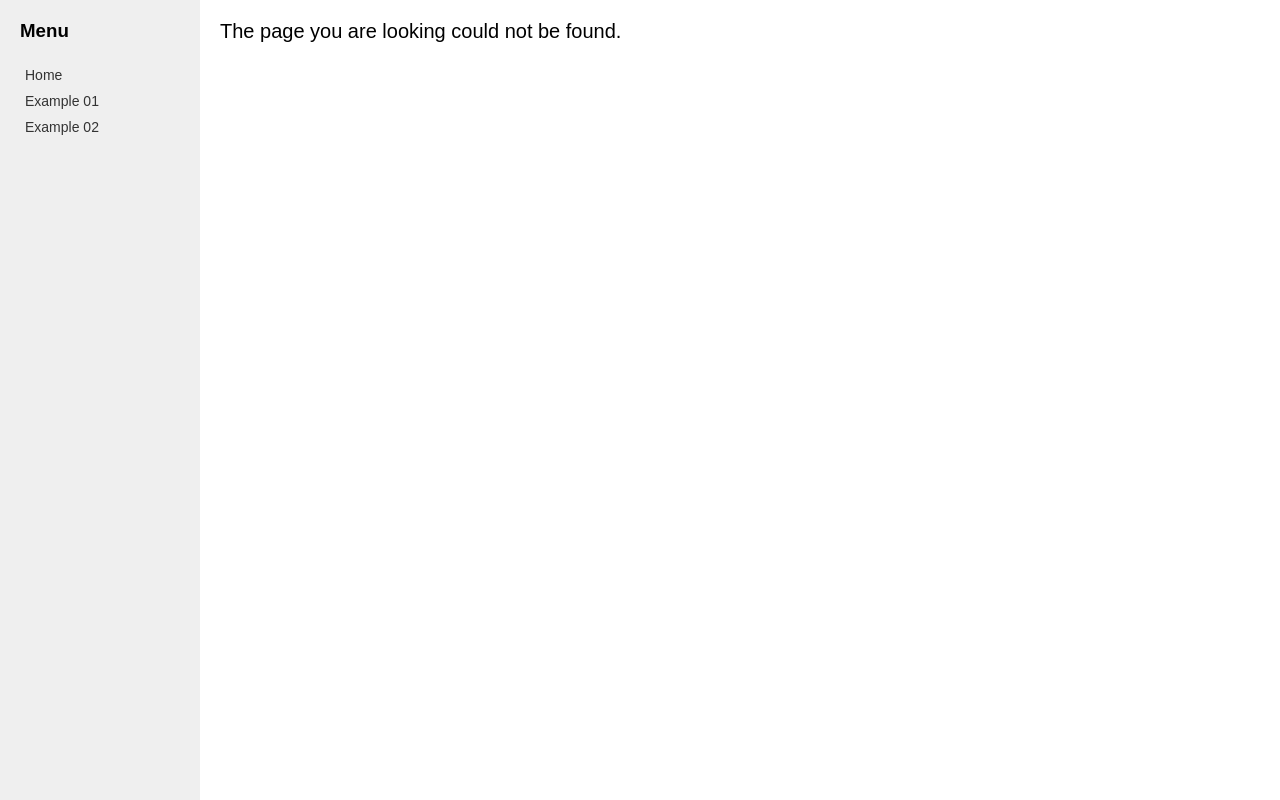
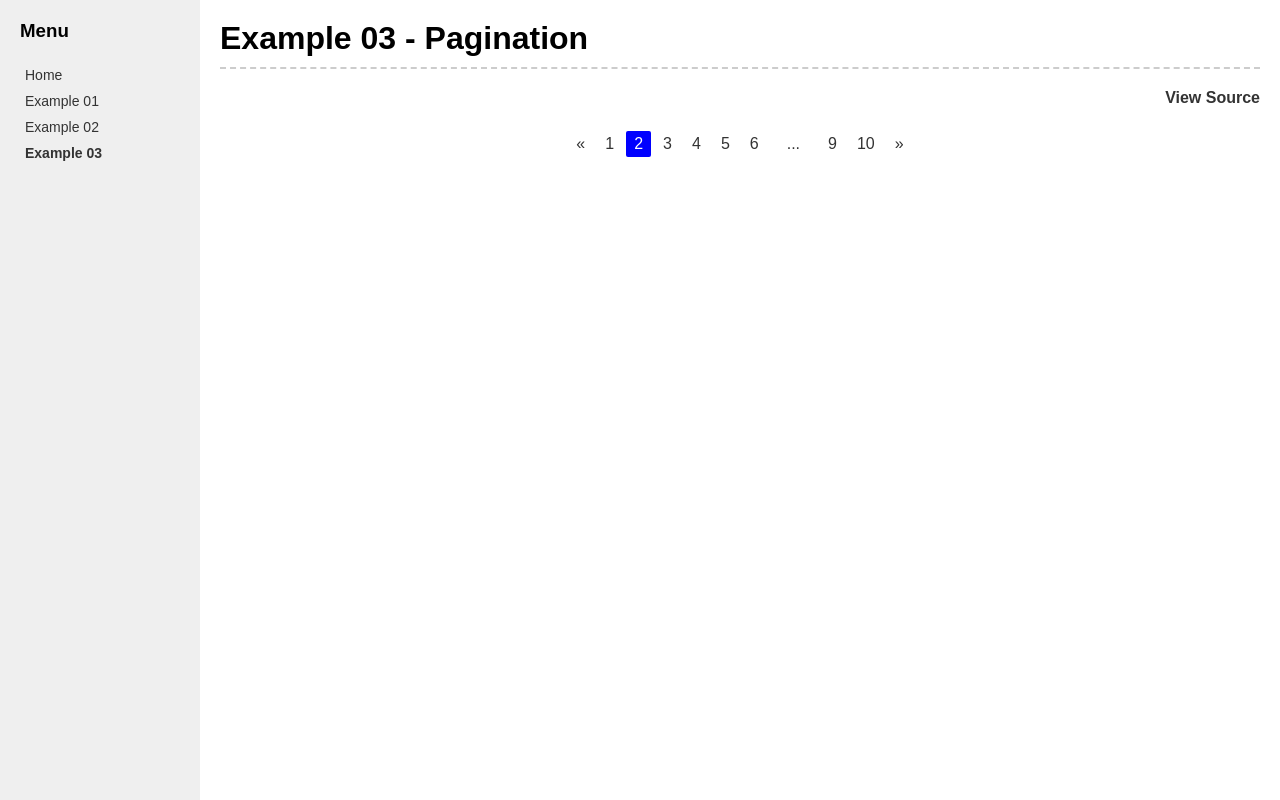
Before and after one commit to ratchagarn/react-showcase, a React (Create React App) app: page /#/example03 in a window 1280 px wide. Built offline with nearby package versions, Linux system fonts and the light colour scheme.

Commit message:
Init Example 03

```diff
--- a/package.json
+++ b/package.json
@@ -3,8 +3,10 @@
   "version": "0.1.0",
   "private": true,
   "dependencies": {
+    "axios": "^0.18.0",
     "react": "^16.4.2",
     "react-dom": "^16.4.2",
+    "react-paginate": "^5.2.4",
     "react-router-dom": "^4.3.1",
     "react-scripts": "1.1.4",
     "styled-components": "^3.4.2"
--- a/public/index.html
+++ b/public/index.html
@@ -19,7 +19,7 @@
       work correctly both with client-side routing and a non-root public URL.
       Learn how to configure a non-root public URL by running `npm run build`.
     -->
-    <title>React App</title>
+    <title>React Showcase</title>
   </head>
   <body>
     <noscript>
--- a/src/App.js
+++ b/src/App.js
@@ -7,6 +7,7 @@ import Layout from 'UI/Layout'
 import Home from 'features/Home'
 import Example01 from 'features/Example01'
 import Example02 from 'features/Example02'
+import Example03 from 'features/Example03'
 import NoMatch from 'features/NoMatch'
 
 
@@ -47,6 +48,7 @@ class App extends Component {
             <Route exact path="/" component={Home} />
             <Route path="/example01" component={Example01} />
             <Route path="/example02" component={Example02} />
+            <Route path="/example03" component={Example03} />
             <Route component={NoMatch} />
           </Switch>
         </Layout>
--- a/src/UI/Layout.js
+++ b/src/UI/Layout.js
@@ -16,6 +16,10 @@ const menu = [
   {
     name: 'Example 02',
     path: '/example02',
+  },
+  {
+    name: 'Example 03',
+    path: '/example03',
   },
 ]
 
--- /dev/null
+++ b/src/UI/Pagination.js
@@ -0,0 +1,81 @@
+/**
+ * -=-=-=-=-=-=-=-=-=-=-=-=-=-=-=-=-=-=-=-=-=-=-=-=-=-=-=-=
+ * Features - Example03/Pagination
+ * -=-=-=-=-=-=-=-=-=-=-=-=-=-=-=-=-=-=-=-=-=-=-=-=-=-=-=-=
+ */
+import React from 'react'
+import styled from 'styled-components'
+import ReactPaginate from 'react-paginate'
+
+export const Pagination = ({
+  className,
+  pageCount,
+  initialPage,
+  marginPagesDisplayed,
+  pageRangeDisplayed,
+  onPageChange,
+}) => (
+  <div className={className}>
+    <ReactPaginate
+      pageCount={pageCount}
+      initialPage={initialPage}
+      marginPagesDisplayed={marginPagesDisplayed}
+      pageRangeDisplayed={pageRangeDisplayed}
+      onPageChange={onPageChange}
+      previousLabel="«"
+      nextLabel="»"
+      breakLabel={<span>...</span>}
+      breakClassName="break-me"
+      containerClassName="pagination"
+      subContainerClassName="pages pagination"
+      activeClassName="active"
+    />
+  </div>
+)
+
+Pagination.defaultProps = {
+  pageCount: 1,
+  initialPage: 1,
+  marginPagesDisplayed: 2,
+  pageRangeDisplayed: 5,
+  onPageChange: () => {},
+}
+
+export default styled(Pagination)`
+  .pagination {
+    margin: 0;
+    padding: 0;
+    list-style: none;
+    text-align: center;
+
+    > li {
+      display: inline-block;
+      margin: 0 2px;
+
+      > a {
+        display: inline-block;
+        padding: 4px 8px;
+        color: #333;
+        cursor: pointer;
+        border-radius: 2px;
+        outline: none;
+        transition: .2s;
+
+        &:hover {
+          background-color: #EFEFEF;
+        }
+      }
+
+      &.active {
+        > a {
+          background-color: blue;
+          color: white;
+        }
+      }
+
+      &.break-me {
+        padding: 4px 8px;
+      }
+    }
+  }
+`
--- /dev/null
+++ b/src/features/Example03/Example03.js
@@ -0,0 +1,29 @@
+/**
+ * -=-=-=-=-=-=-=-=-=-=-=-=-=-=-=-=-=-=-=-=-=-=-=-=-=-=-=-=
+ * Features - Example03
+ * -=-=-=-=-=-=-=-=-=-=-=-=-=-=-=-=-=-=-=-=-=-=-=-=-=-=-=-=
+ */
+import React, { Component } from 'react'
+// import styled from 'styled-components'
+
+import LayoutExamplePage from 'UI/LayoutExamplePage'
+import Pagination from 'UI/Pagination'
+
+
+class Example03 extends Component {
+  // constructor(props) {
+  //   super(props)
+  // }
+
+  render() {
+    return (
+      <LayoutExamplePage title="Example 03 - Pagination" sourceName="Example03">
+        <Pagination
+          pageCount={10}
+        />
+      </LayoutExamplePage>
+    )
+  }
+}
+
+export default Example03
--- /dev/null
+++ b/src/features/Example03/index.js
@@ -0,0 +1,6 @@
+/**
+ * -=-=-=-=-=-=-=-=-=-=-=-=-=-=-=-=-=-=-=-=-=-=-=-=-=-=-=-=
+ * Features - Example03/index
+ * -=-=-=-=-=-=-=-=-=-=-=-=-=-=-=-=-=-=-=-=-=-=-=-=-=-=-=-=
+ */
+export { default } from './Example03'
```
Also changed, not shown: src/modules/FetchApiData.js (added, +54 -0 lines), src/features/index.js (deleted), 1 other file (tests, documents, lock files or other folders).
